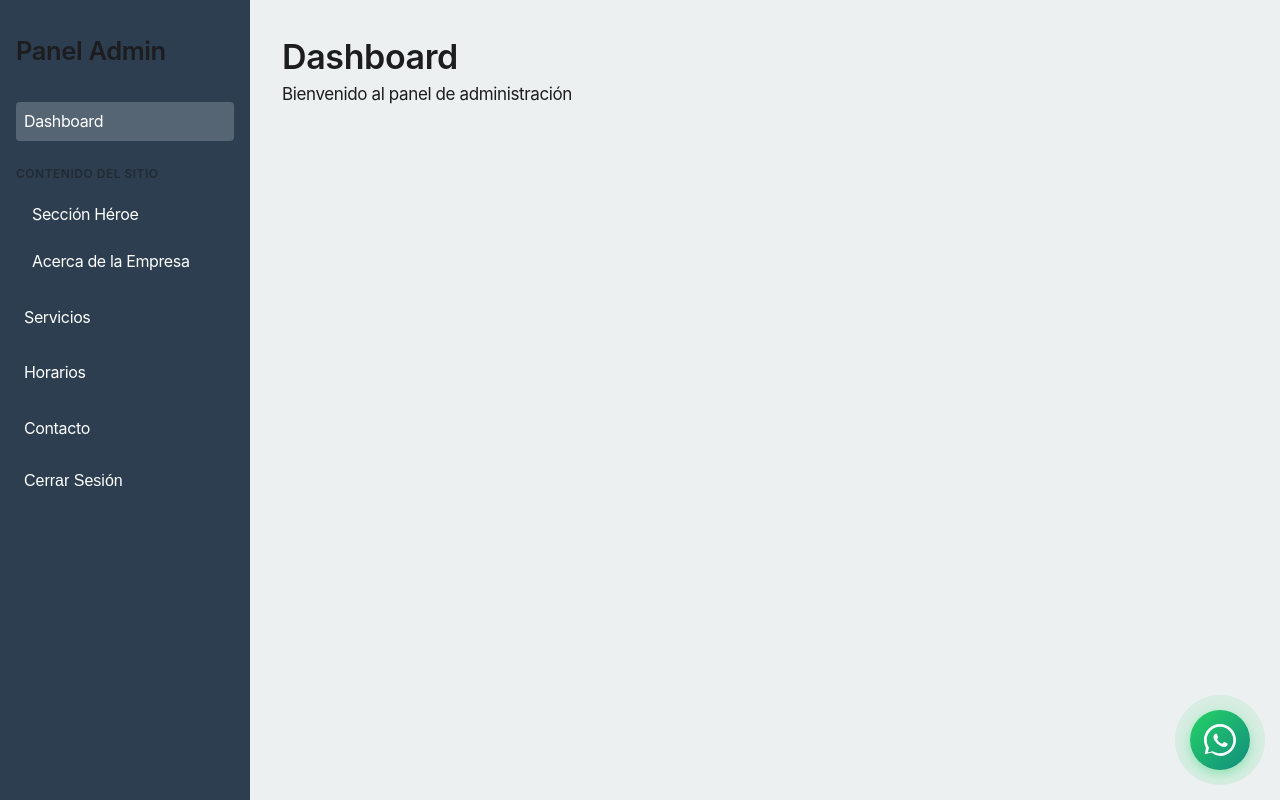
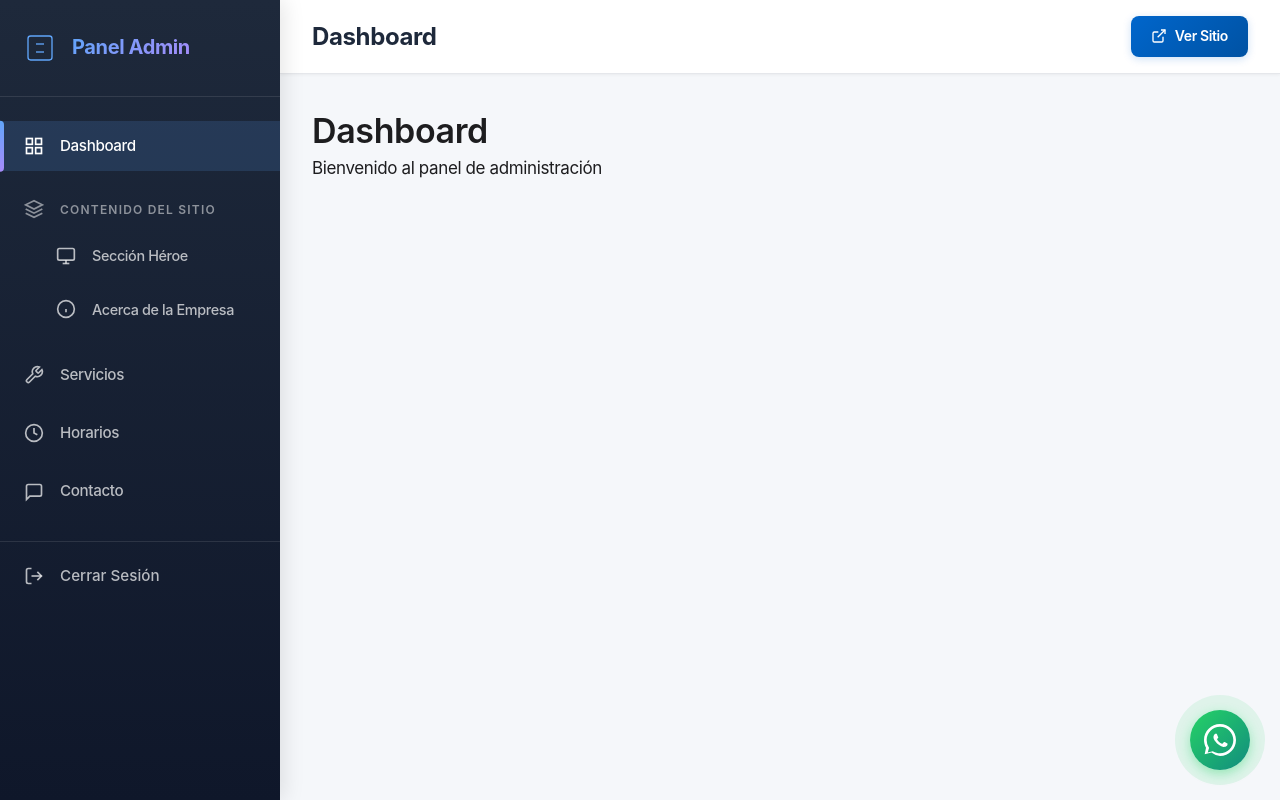
Before and after one commit to MLara8061/penacom, a Vue app in the folder frontend/: page /admin in a window 1280 px wide. Built offline with nearby package versions, Linux system fonts and the light colour scheme; no server answers; sample sign-in values are in the browser's storage.

Commit message:
Style: Modernizar diseño del panel administrativo

```diff
--- a/frontend/src/layouts/AdminLayout.vue
+++ b/frontend/src/layouts/AdminLayout.vue
@@ -1,31 +1,153 @@
 <template>
   <div class="admin-layout">
-    <aside class="sidebar">
-      <h2>Panel Admin</h2>
-      <nav>
-        <router-link to="/admin">Dashboard</router-link>
-        <div class="menu-section">
-          <h3>Contenido del Sitio</h3>
-          <router-link to="/admin/seccion-heroe">Sección Héroe</router-link>
-          <router-link to="/admin/acerca-de">Acerca de la Empresa</router-link>
+    <!-- Sidebar -->
+    <aside class="sidebar" :class="{ 'sidebar-open': sidebarOpen }">
+      <div class="sidebar-header">
+        <div class="logo">
+          <svg class="logo-icon" viewBox="0 0 24 24" fill="none" stroke="currentColor">
+            <rect x="3" y="3" width="18" height="18" rx="2" ry="2"></rect>
+            <line x1="9" y1="9" x2="15" y2="9"></line>
+            <line x1="9" y1="15" x2="15" y2="15"></line>
+          </svg>
+          <h2>Panel Admin</h2>
         </div>
-        <router-link to="/admin/servicios">Servicios</router-link>
-        <router-link to="/admin/horarios">Horarios</router-link>
-        <router-link to="/admin/contacto">Contacto</router-link>
-        <button @click="logout">Cerrar Sesión</button>
+      </div>
+
+      <nav class="sidebar-nav">
+        <router-link to="/admin" class="nav-item">
+          <svg class="nav-icon" viewBox="0 0 24 24" fill="none" stroke="currentColor" stroke-width="2">
+            <rect x="3" y="3" width="7" height="7"></rect>
+            <rect x="14" y="3" width="7" height="7"></rect>
+            <rect x="14" y="14" width="7" height="7"></rect>
+            <rect x="3" y="14" width="7" height="7"></rect>
+          </svg>
+          <span>Dashboard</span>
+        </router-link>
+
+        <div class="nav-section">
+          <div class="nav-section-title">
+            <svg class="nav-icon" viewBox="0 0 24 24" fill="none" stroke="currentColor" stroke-width="2">
+              <path d="M12 2L2 7l10 5 10-5-10-5z"></path>
+              <polyline points="2 17 12 22 22 17"></polyline>
+              <polyline points="2 12 12 17 22 12"></polyline>
+            </svg>
+            <span>Contenido del Sitio</span>
+          </div>
+          <div class="nav-subsection">
+            <router-link to="/admin/seccion-heroe" class="nav-item nav-subitem">
+              <svg class="nav-icon" viewBox="0 0 24 24" fill="none" stroke="currentColor" stroke-width="2">
+                <rect x="2" y="3" width="20" height="14" rx="2" ry="2"></rect>
+                <line x1="8" y1="21" x2="16" y2="21"></line>
+                <line x1="12" y1="17" x2="12" y2="21"></line>
+              </svg>
+              <span>Sección Héroe</span>
+            </router-link>
+            <router-link to="/admin/acerca-de" class="nav-item nav-subitem">
+              <svg class="nav-icon" viewBox="0 0 24 24" fill="none" stroke="currentColor" stroke-width="2">
+                <circle cx="12" cy="12" r="10"></circle>
+                <line x1="12" y1="16" x2="12" y2="12"></line>
+                <line x1="12" y1="8" x2="12.01" y2="8"></line>
+              </svg>
+              <span>Acerca de la Empresa</span>
+            </router-link>
+          </div>
+        </div>
+
+        <router-link to="/admin/servicios" class="nav-item">
+          <svg class="nav-icon" viewBox="0 0 24 24" fill="none" stroke="currentColor" stroke-width="2">
+            <path d="M14.7 6.3a1 1 0 0 0 0 1.4l1.6 1.6a1 1 0 0 0 1.4 0l3.77-3.77a6 6 0 0 1-7.94 7.94l-6.91 6.91a2.12 2.12 0 0 1-3-3l6.91-6.91a6 6 0 0 1 7.94-7.94l-3.76 3.76z"></path>
+          </svg>
+          <span>Servicios</span>
+        </router-link>
+
+        <router-link to="/admin/horarios" class="nav-item">
+          <svg class="nav-icon" viewBox="0 0 24 24" fill="none" stroke="currentColor" stroke-width="2">
+            <circle cx="12" cy="12" r="10"></circle>
+            <polyline points="12 6 12 12 16 14"></polyline>
+          </svg>
+          <span>Horarios</span>
+        </router-link>
+
+        <router-link to="/admin/contacto" class="nav-item">
+          <svg class="nav-icon" viewBox="0 0 24 24" fill="none" stroke="currentColor" stroke-width="2">
+            <path d="M21 15a2 2 0 0 1-2 2H7l-4 4V5a2 2 0 0 1 2-2h14a2 2 0 0 1 2 2z"></path>
+          </svg>
+          <span>Contacto</span>
+        </router-link>
+
+        <button @click="logout" class="nav-item logout-btn">
+          <svg class="nav-icon" viewBox="0 0 24 24" fill="none" stroke="currentColor" stroke-width="2">
+            <path d="M9 21H5a2 2 0 0 1-2-2V5a2 2 0 0 1 2-2h4"></path>
+            <polyline points="16 17 21 12 16 7"></polyline>
+            <line x1="21" y1="12" x2="9" y2="12"></line>
+          </svg>
+          <span>Cerrar Sesión</span>
+        </button>
       </nav>
     </aside>
-    <main class="content">
-      <router-view />
-    </main>
+
+    <!-- Main Wrapper -->
+    <div class="main-wrapper">
+      <header class="topbar">
+        <button class="mobile-menu-btn" @click="toggleSidebar">
+          <svg viewBox="0 0 24 24" fill="none" stroke="currentColor" stroke-width="2">
+            <line x1="3" y1="12" x2="21" y2="12"></line>
+            <line x1="3" y1="6" x2="21" y2="6"></line>
+            <line x1="3" y1="18" x2="21" y2="18"></line>
+          </svg>
+        </button>
+        <div class="topbar-title">
+          <h1>{{ pageTitle }}</h1>
+        </div>
+        <div class="topbar-actions">
+          <a href="/" target="_blank" class="btn-preview">
+            <svg viewBox="0 0 24 24" fill="none" stroke="currentColor" stroke-width="2">
+              <path d="M18 13v6a2 2 0 0 1-2 2H5a2 2 0 0 1-2-2V8a2 2 0 0 1 2-2h6"></path>
+              <polyline points="15 3 21 3 21 9"></polyline>
+              <line x1="10" y1="14" x2="21" y2="3"></line>
+            </svg>
+            Ver Sitio
+          </a>
+        </div>
+      </header>
+
+      <main class="content">
+        <router-view />
+      </main>
+    </div>
+
+    <!-- Mobile Overlay -->
+    <div class="sidebar-overlay" :class="{ 'active': sidebarOpen }" @click="closeSidebar"></div>
   </div>
 </template>
 
 <script setup>
-import { useRouter } from 'vue-router'
+import { ref, computed } from 'vue'
+import { useRouter, useRoute } from 'vue-router'
 import authService from '../services/authService'
 
 const router = useRouter()
+const route = useRoute()
+const sidebarOpen = ref(false)
+
+const pageTitle = computed(() => {
+  const titles = {
+    'AdminDashboard': 'Dashboard',
+    'AdminAbout': 'Acerca de la Empresa',
+    'AdminServices': 'Servicios',
+    'AdminSchedules': 'Horarios',
+    'AdminContact': 'Contacto'
+  }
+  return titles[route.name] || 'Panel Admin'
+})
+
+const toggleSidebar = () => {
+  sidebarOpen.value = !sidebarOpen.value
+}
+
+const closeSidebar = () => {
+  sidebarOpen.value = false
+}
 
 const logout = async () => {
   try {
@@ -42,68 +164,281 @@ const logout = async () => {
 .admin-layout {
   display: flex;
   min-height: 100vh;
+  background: #f5f7fa;
 }
 
 .sidebar {
-  width: 250px;
-  background: #2c3e50;
+  width: 280px;
+  background: linear-gradient(180deg, #1e293b 0%, #0f172a 100%);
   color: white;
-  padding: 2rem 1rem;
+  display: flex;
+  flex-direction: column;
+  position: fixed;
+  left: 0;
+  top: 0;
+  height: 100vh;
+  z-index: 1000;
+  box-shadow: 4px 0 20px rgba(0, 0, 0, 0.1);
+  transition: transform 0.3s ease;
 }
 
-.sidebar h2 {
-  margin-bottom: 2rem;
+.sidebar-header {
+  padding: 2rem 1.5rem;
+  border-bottom: 1px solid rgba(255, 255, 255, 0.1);
 }
 
-.sidebar nav {
+.logo {
   display: flex;
-  flex-direction: column;
+  align-items: center;
   gap: 1rem;
 }
 
-.sidebar nav .menu-section {
+.logo-icon {
+  width: 32px;
+  height: 32px;
+  color: #60a5fa;
+}
+
+.logo h2 {
+  font-size: 1.25rem;
+  font-weight: 700;
+  background: linear-gradient(135deg, #60a5fa 0%, #a78bfa 100%);
+  -webkit-background-clip: text;
+  -webkit-text-fill-color: transparent;
+  background-clip: text;
+}
+
+.sidebar-nav {
+  flex: 1;
+  padding: 1.5rem 0;
+  overflow-y: auto;
   display: flex;
   flex-direction: column;
   gap: 0.5rem;
 }
 
-.sidebar nav .menu-section h3 {
+.nav-item {
+  display: flex;
+  align-items: center;
+  gap: 1rem;
+  padding: 0.875rem 1.5rem;
+  color: rgba(255, 255, 255, 0.7);
+  text-decoration: none;
+  transition: all 0.3s ease;
+  position: relative;
+  font-size: 0.95rem;
+  font-weight: 500;
+  border: none;
+  background: transparent;
+  cursor: pointer;
+  text-align: left;
+  width: 100%;
+  font-family: inherit;
+}
+
+.nav-item::before {
+  content: '';
+  position: absolute;
+  left: 0;
+  top: 50%;
+  transform: translateY(-50%);
+  width: 4px;
+  height: 0;
+  background: linear-gradient(180deg, #60a5fa 0%, #a78bfa 100%);
+  border-radius: 0 4px 4px 0;
+  transition: height 0.3s ease;
+}
+
+.nav-item:hover {
+  color: white;
+  background: rgba(255, 255, 255, 0.05);
+}
+
+.nav-item:hover::before {
+  height: 60%;
+}
+
+.nav-item.router-link-active {
+  color: white;
+  background: rgba(96, 165, 250, 0.15);
+}
+
+.nav-item.router-link-active::before {
+  height: 100%;
+}
+
+.nav-icon {
+  width: 20px;
+  height: 20px;
+  stroke-width: 2;
+  flex-shrink: 0;
+}
+
+.nav-section {
+  margin: 0.5rem 0;
+}
+
+.nav-section-title {
+  display: flex;
+  align-items: center;
+  gap: 1rem;
+  padding: 0.75rem 1.5rem;
+  color: rgba(255, 255, 255, 0.5);
   font-size: 0.75rem;
   text-transform: uppercase;
-  letter-spacing: 0.5px;
-  opacity: 0.6;
-  margin: 0.5rem 0 0.25rem 0;
+  letter-spacing: 0.1em;
+  font-weight: 600;
 }
 
-.sidebar nav .menu-section a {
-  padding-left: 1rem;
+.nav-subsection {
+  display: flex;
+  flex-direction: column;
+  gap: 0.25rem;
 }
 
-.sidebar nav a,
-.sidebar nav button {
+.nav-subitem {
+  padding-left: 3.5rem;
+  font-size: 0.9rem;
+}
+
+.logout-btn {
+  margin-top: auto;
+  border-top: 1px solid rgba(255, 255, 255, 0.1);
+  padding-top: 1.5rem;
+  margin-top: 1rem;
+}
+
+.logout-btn:hover {
+  color: #ef4444;
+  background: rgba(239, 68, 68, 0.1);
+}
+
+.main-wrapper {
+  flex: 1;
+  margin-left: 280px;
+  display: flex;
+  flex-direction: column;
+  min-height: 100vh;
+}
+
+.topbar {
+  background: white;
+  border-bottom: 1px solid #e5e7eb;
+  padding: 1rem 2rem;
+  display: flex;
+  align-items: center;
+  justify-content: space-between;
+  position: sticky;
+  top: 0;
+  z-index: 100;
+  box-shadow: 0 1px 3px rgba(0, 0, 0, 0.05);
+}
+
+.mobile-menu-btn {
+  display: none;
+}
+
+.topbar-title h1 {
+  font-size: 1.5rem;
+  font-weight: 700;
+  color: #1e293b;
+}
+
+.btn-preview {
+  display: flex;
+  align-items: center;
+  gap: 0.5rem;
+  padding: 0.625rem 1.25rem;
+  background: linear-gradient(135deg, #0066CC 0%, #0052A3 100%);
   color: white;
   text-decoration: none;
-  padding: 0.5rem;
-  border-radius: 4px;
-  background: transparent;
-  border: none;
-  text-align: left;
-  cursor: pointer;
-  font-size: 1rem;
+  border-radius: 8px;
+  font-weight: 600;
+  font-size: 0.875rem;
+  transition: all 0.3s ease;
+  box-shadow: 0 2px 8px rgba(0, 102, 204, 0.2);
 }
 
-.sidebar nav a:hover,
-.sidebar nav button:hover {
-  background: rgba(255, 255, 255, 0.1);
+.btn-preview:hover {
+  transform: translateY(-2px);
+  box-shadow: 0 4px 12px rgba(0, 102, 204, 0.3);
 }
 
-.sidebar nav a.router-link-active {
-  background: rgba(255, 255, 255, 0.2);
+.btn-preview svg {
+  width: 16px;
+  height: 16px;
 }
 
 .content {
   flex: 1;
   padding: 2rem;
-  background: #ecf0f1;
+  max-width: 1400px;
+  width: 100%;
+  margin: 0 auto;
+}
+
+.sidebar-overlay {
+  display: none;
+}
+
+@media (max-width: 1024px) {
+  .sidebar {
+    transform: translateX(-100%);
+  }
+
+  .sidebar.sidebar-open {
+    transform: translateX(0);
+  }
+
+  .sidebar-overlay {
+    display: block;
+    position: fixed;
+    inset: 0;
+    background: rgba(0, 0, 0, 0.5);
+    z-index: 999;
+    opacity: 0;
+    pointer-events: none;
+    transition: opacity 0.3s ease;
+  }
+
+  .sidebar-overlay.active {
+    opacity: 1;
+    pointer-events: all;
+  }
+
+  .main-wrapper {
+    margin-left: 0;
+  }
+
+  .mobile-menu-btn {
+    display: flex;
+    align-items: center;
+    justify-content: center;
+    width: 40px;
+    height: 40px;
+    background: transparent;
+    border: none;
+    cursor: pointer;
+    border-radius: 8px;
+  }
+
+  .mobile-menu-btn svg {
+    width: 24px;
+    height: 24px;
+  }
+}
+
+@media (max-width: 640px) {
+  .content {
+    padding: 1rem;
+  }
+
+  .topbar {
+    padding: 1rem;
+  }
+
+  .topbar-title h1 {
+    font-size: 1.25rem;
+  }
 }
 </style>
```
